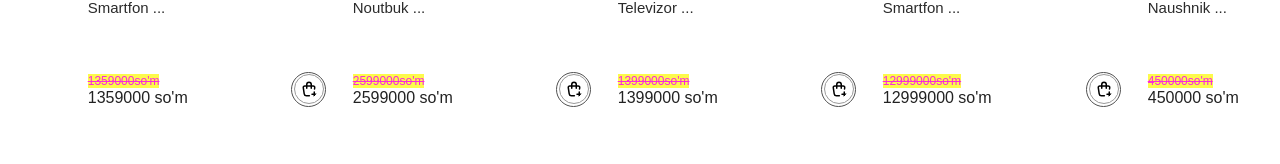
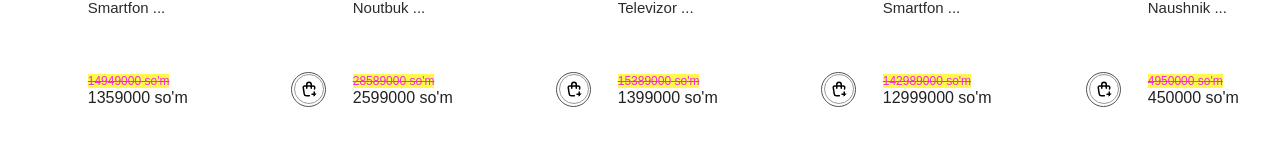
Before and after one commit to abdulhayevbahrom/uzum.uz, a React (Create React App) app: page /heart in a window 1280 px wide. Shown: the part 979-1143 px from the top of the page. Built offline with nearby package versions, Linux system fonts and the light colour scheme.

Commit message:
addat price

```diff
--- a/src/components/popularProducts/PopularProducts.jsx
+++ b/src/components/popularProducts/PopularProducts.jsx
@@ -216,7 +216,7 @@ function PopularProducts() {
                   <span>{item.title.slice(0, 25) + " ..."} </span>
                   <div className="card_price">
                     <div className="left_price">
-                      <s>{item.price + Math.ceil((item.price % 10)) + "so'm"}</s>
+                      <s>{item.price + Math.ceil((item.price * 10))} so'm</s>
                       <p>{item.price + " so'm"}</p>
                     </div>
                     <div className="right_icon_shop">
```
